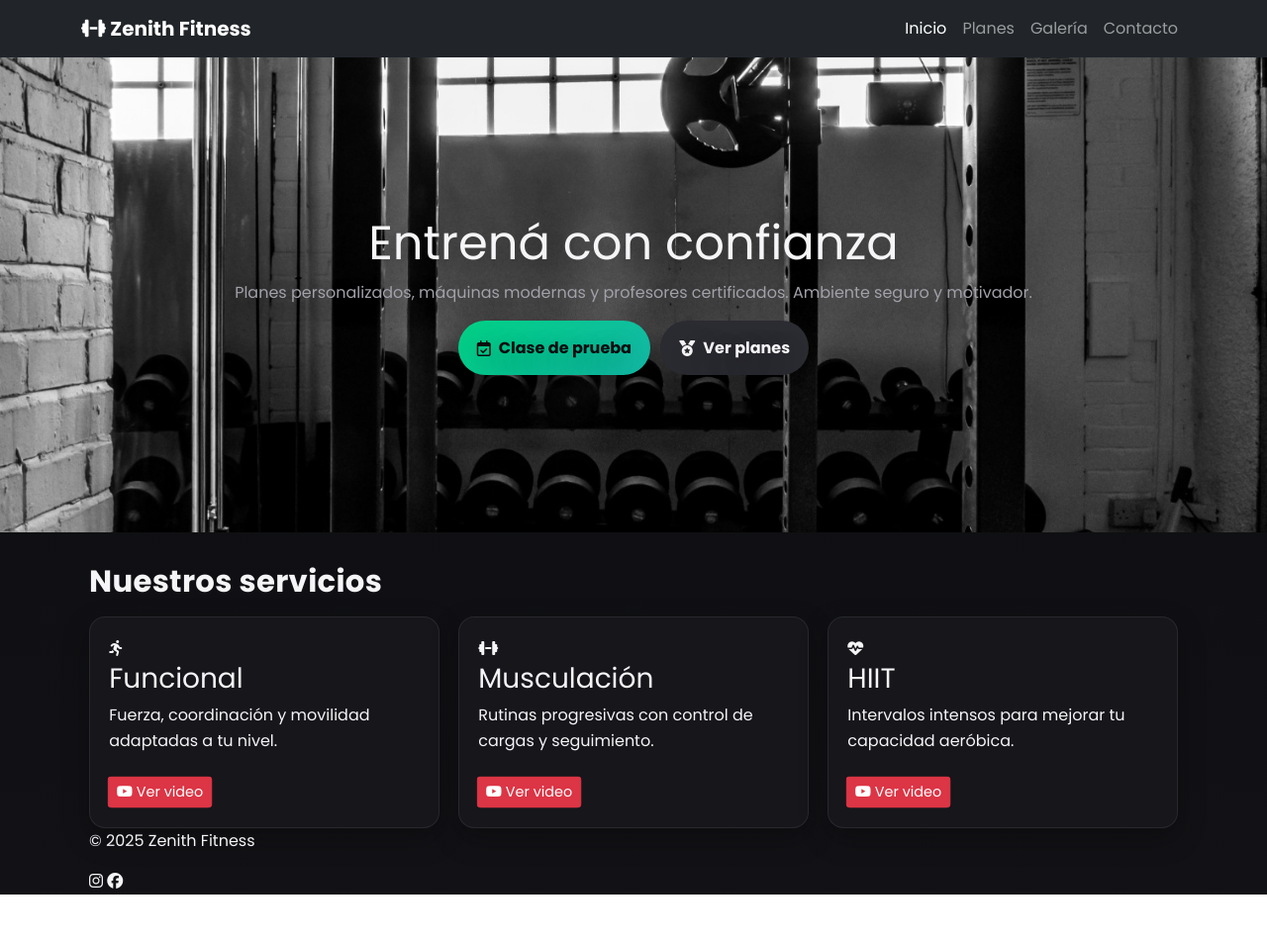
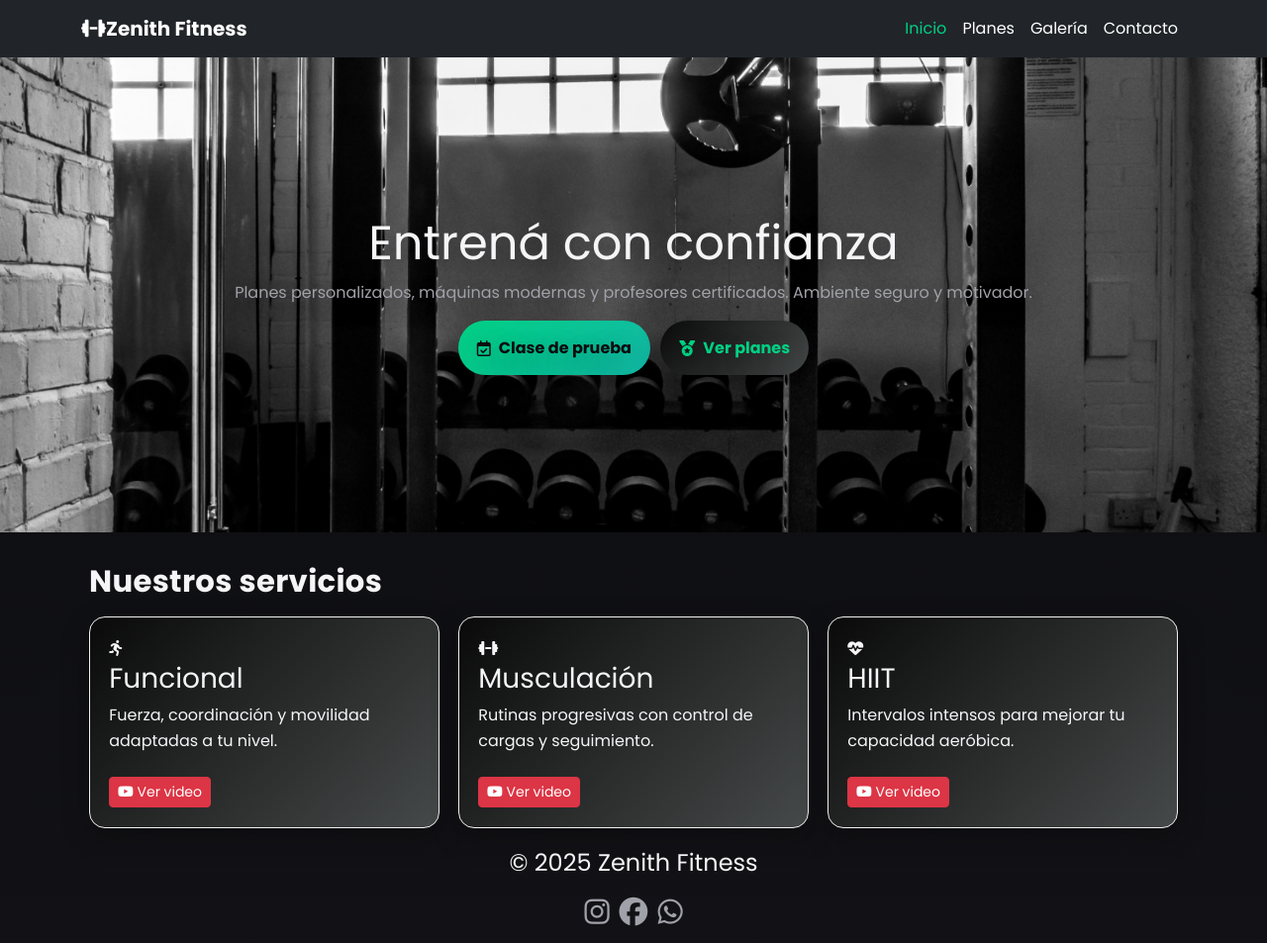
Before and after one commit to joaquinnhoz1/ZENITH-FITNESS, a plain HTML site: page index.html in a window 1280 px wide. Shown: the whole page at 99% size. Before the commit the page ends 904 px from the top, so only its background shows below. Drawn offline with nearby package versions, Linux system fonts and the light colour scheme.

Commit message:
varios colores

```diff
--- a/css/index.css
+++ b/css/index.css
@@ -34,12 +34,12 @@
 }
 
 .tarjeta-caracteristica {
-  background: #16161b;
-  border: 1px solid rgba(255,255,255,0.08);
+  background: linear-gradient(135deg, #0a0a0a, #464949);
+  border: 1px solid rgb(241, 239, 239);
   border-radius: 16px;
   padding: 1.2rem;
   box-shadow: 0 10px 28px rgba(0,0,0,0.28);
-  transition: transform 0.2s ease, box-shadow 0.2s ease;
+  transition: transform 0.1s ease, box-shadow 3s ease;
 }
 
 .tarjeta-caracteristica:hover {
@@ -60,7 +60,7 @@
 }
 
 .btn-palpito {
-  animation: palpito 1.3s infinite;
+  animation: palpito 5s infinite;
   transform-origin: center;
 }
 
--- a/css/styles.css
+++ b/css/styles.css
@@ -56,52 +56,77 @@ body {
   transition: transform 0.15s ease, filter 0.2s ease;
 }
 
+
+.boton-secundario {
+  display: inline-flex;
+  align-items: center;
+  gap: 8px;
+  background: linear-gradient(135deg, #0a0a0a, #464949);
+  color: #00d084;
+  font-weight: 700;
+  padding: 0.9rem 1.2rem;
+  border: none;
+  border-radius: 999px;
+  box-shadow: 0 10px 28px rgba(0,0,0,0.28);
+  transition: transform 0.15s ease, filter 0.2s ease;
+}
+
 .boton:hover,
-.boton-cta:hover {
+.boton-cta:hover,
+.boton-secundario:hover {
   transform: translateY(-1px);
   filter: saturate(1.08);
 }
 
-.boton-secundario {
-  background: #2b2b32;
-  color: #f5f5f7;
-  box-shadow: none;
+.encabezado .navbar-brand {
+  display: flex;
+  align-items: center;
+  color: white
+  gap: 10px;      /* color de "Zenith Fitness" */
+  font-weight: 700;
+  text-decoration: none;
 }
 
-.encabezado-sitio .navbar-brand {
-  color: #f5f5f7;
-  font-weight: 700;
+/* color base de los links del menú */
+.encabezado .nav-link {
+  color:white;
+  transition: color .25s;
 }
 
-.encabezado-sitio .nav-link {
-  color: #a1a1aa;
-}
-
-.encabezado-sitio .nav-link.active,
-.encabezado-sitio .nav-link:hover {
-  color: #14b8a6 !important;
+.encabezado .nav-link:hover,
+.encabezado .nav-link.active {
+  color: #00d084 !important;
 }
 
 
-.pie-sitio {
-  margin-top: 3rem;
-  border-top: 1px solid rgba(255,255,255,0.06);
+
+.pie-sitio .redes a {
+  color: #a1a1aa;
+  font-size: 1.8rem;
+
+  line-height: 1;
+  transition: transform .25s, color .25s;
 }
 
 .pie-sitio .contenedor {
   display: flex;
+  flex-direction: column;
   align-items: center;
-  justify-content: space-between;
+  justify-content: center;
+  font-size: 1.5rem;
+  flex: 1;
   padding: 1rem 0;
 }
 
 .pie-sitio .redes {
   display: flex;
+  align-items: center;
+  justify-content: center;
   gap: 10px;
 }
 
 .pie-sitio .redes a {
-  color: #a1a1aa;
+  color:beige a1aa;
 }
 
 .pie-sitio .redes a:hover {
@@ -112,6 +137,6 @@ body {
 @media (max-width: 768px) {
   .pie-sitio .contenedor {
     flex-direction: column;
-    gap: 10px;
+    gap: 20px;
   }
 }
--- a/index.html
+++ b/index.html
@@ -24,7 +24,7 @@
       <nav
         class="navbar navbar-expand-lg navbar-dark bg-dark sombra-fina sticky-top"
       >
-        <div class="container">
+        <div class="container d-flex justify-content-center align-items-center">
           <a class="navbar-brand fw-bold" href="index.html">
             <i class="fa-solid fa-dumbbell"></i> Zenith Fitness
           </a>
@@ -123,16 +123,19 @@
       </section>
     </main>
 
-    <footer class="pie">
+    <footer class="pie-sitio">
       <div class="contenedor">
         <p>&copy; <span id="anio"></span> Zenith Fitness</p>
         <div class="redes">
-          <a href="#" aria-label="Instagram"
-            ><i class="fa-brands fa-instagram"></i
-          ></a>
+          <a href="#" aria-label="Instagram">
+            <i class="fa-brands fa-instagram"></i>
+          </a>
           <a href="#" aria-label="Facebook"
-            ><i class="fa-brands fa-facebook"></i
-          ></a>
+            ><i class="fa-brands fa-facebook"></i>
+          </a>
+          <a href="#" aria aria-label="Whatssapp">
+          <i class="fa-brands fa-whatsapp"></i>
+          </a>
         </div>
       </div>
     </footer>
```
Also changed, not shown: contacto.html (+10 -3 lines), galeria.html (+10 -3 lines), planes.html (+10 -3 lines).
